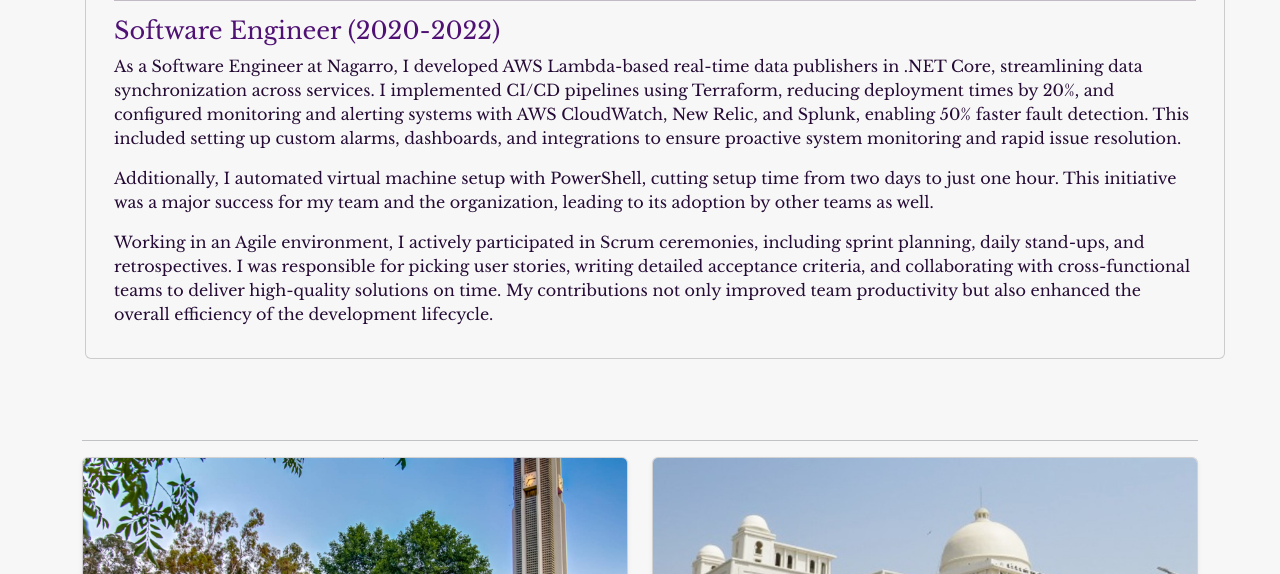
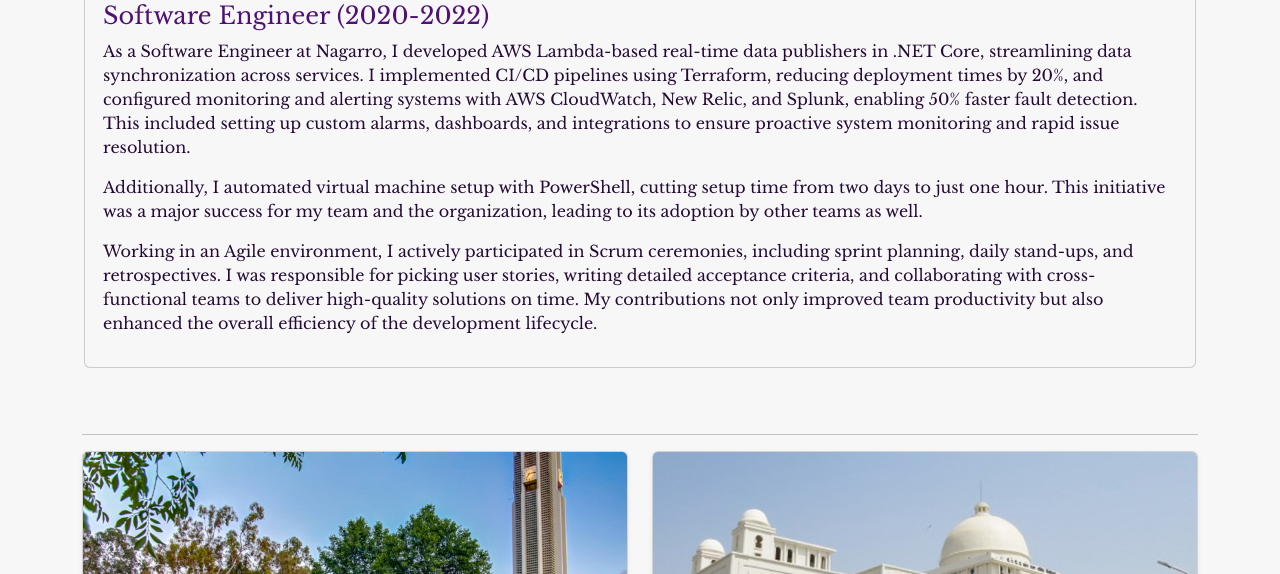
Before and after one commit to Shikhar16078/Portfolio, a plain HTML site: page index.html in a window 1280 px wide. Shown: the part 698-1272 px from the top of the page. Drawn offline with nearby package versions, Linux system fonts and the light colour scheme.

Commit message:
Fixed Margin and Footer Issues

```diff
--- a/CSS/styles.css
+++ b/CSS/styles.css
@@ -57,9 +57,6 @@ footer{
 /* Work Experience */
 #Experience{
     padding-top: 70px;
-}
-.work{
-    margin: 15px;
 }
 
 .work-img-1 > img{
@@ -130,9 +127,9 @@ footer{
     box-shadow: 5px 5px 10px 3px rgba(0, 0, 0, 0.2);
 }
 
-@media (max-width:480px) {
+@media (max-width:550px) {
     #footer-text{
-        font-size: 3vw;
+        font-size: 2.5vw;
     }
 }
 
--- a/index.html
+++ b/index.html
@@ -99,7 +99,7 @@
     <div class="container">
       <div>
       </div>
-      <div class="row">
+      <div class="row px-1 gx-1">
         <div class="work col-lg-12 card" style="background-color: #F7F7F7;">
           <div" class="card-body">
             <h2 class="fs-1 libre-baskerville-regular fs-md-3 fs-lg-5 ct">Nagarro Software <img
```
